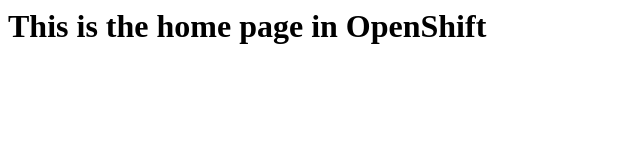
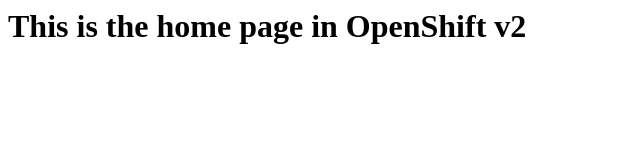
Before and after one commit to stevemjohn/openshift-repo, a plain HTML site: page index.html in a window 1280 px wide. Shown: the full height of the page, 0-640 px from the left. Drawn offline with Linux system fonts and the light colour scheme.

Commit message:
Home page v2

```diff
--- a/index.html
+++ b/index.html
@@ -3,6 +3,6 @@
     <title>HTML Home Page</title>
   </head>
   <body>
-    <h1>This is the home page in OpenShift</h1>
+    <h1>This is the home page in OpenShift v2</h1>
   </body>
 </html>
```
